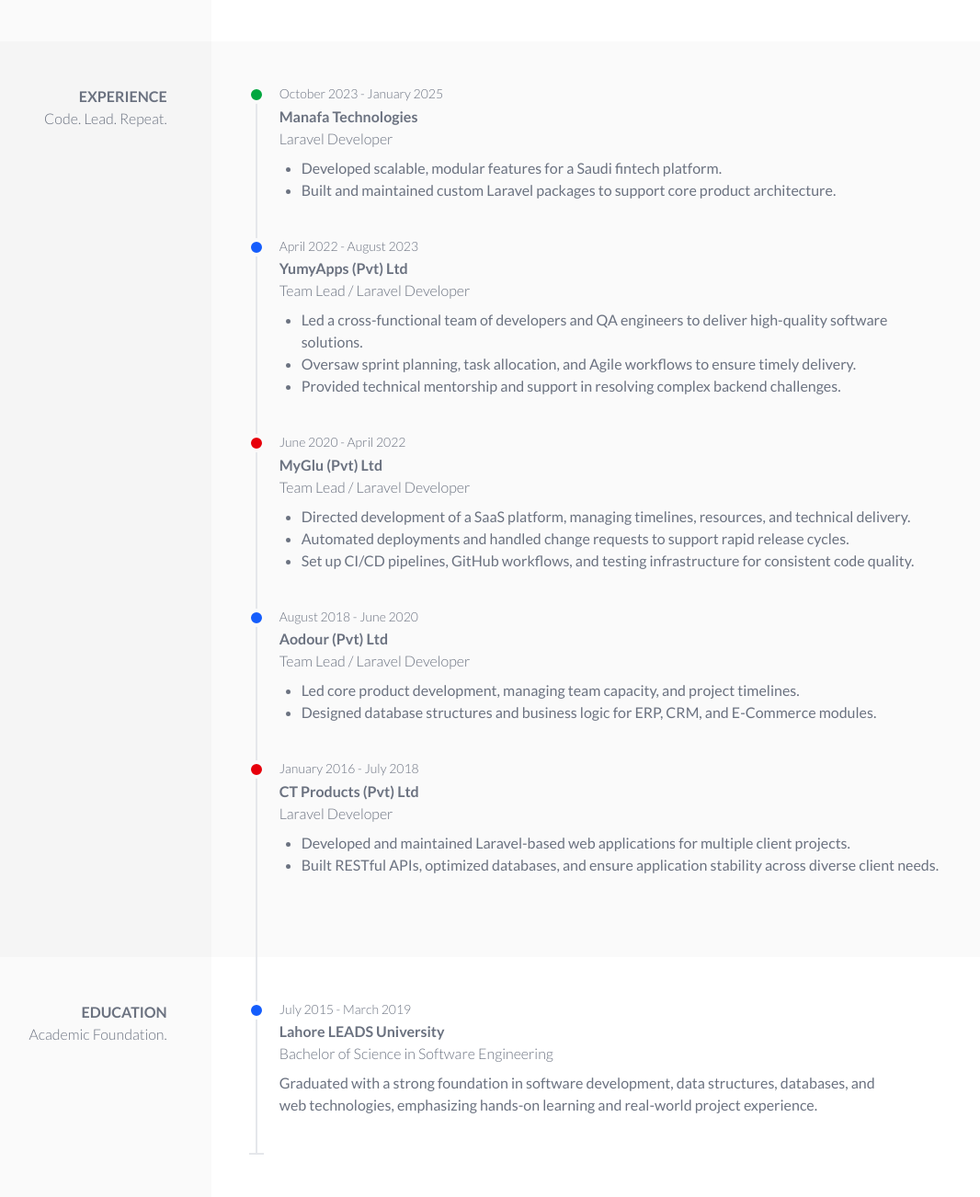
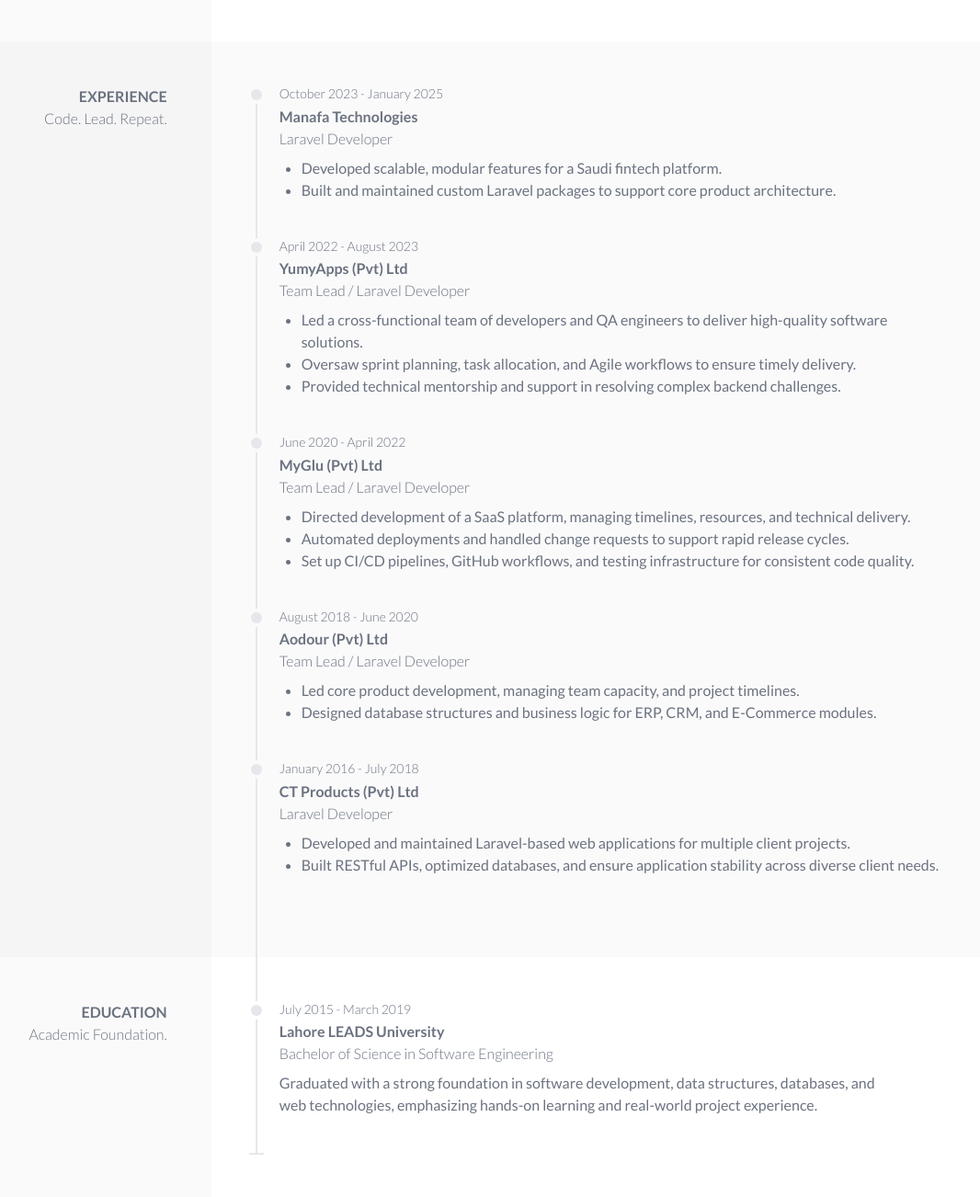
Before and after one commit to paxha/paxha.github.io, a website: page index.html in a window 1280 px wide. Shown: the part 1355-2657 px from the top of the page at 92% size, without its empty margins (197-1263 px from the left). Drawn offline with Linux system fonts and the light colour scheme.

Commit message:
refactor: update dot colors for timeline elements to improve visual consistency

```diff
--- a/index.html
+++ b/index.html
@@ -238,7 +238,7 @@
                       - Company, role, duration, and responsibilities
                     -->
                     <div class="flex relative">
-                        <div class="w-5 h-5 rounded-full bg-green-600 dot border-4 lg:border-neutral-50 border-white"></div>
+                        <div class="w-5 h-5 rounded-full bg-gray-200 dot border-4 lg:border-neutral-50 border-white"></div>
                         <div class="ml-6">
                             <span class="block leading-tight mb-1 font-thin text-sm">October 2023 - January 2025</span>
                             <h3 class="font-bold">
@@ -255,7 +255,7 @@
                         </div>
                     </div>
                     <div class="flex relative">
-                        <div class="w-5 h-5 rounded-full bg-blue-600 dot border-4 lg:border-neutral-50 border-white"></div>
+                        <div class="w-5 h-5 rounded-full bg-gray-200 dot border-4 lg:border-neutral-50 border-white"></div>
                         <div class="ml-6">
                             <span class="block leading-tight mb-1 font-thin text-sm">April 2022 - August 2023</span>
                             <h3 class="font-bold">
@@ -277,7 +277,7 @@
                         </div>
                     </div>
                     <div class="flex relative">
-                        <div class="w-5 h-5 rounded-full bg-red-600 dot border-4 lg:border-neutral-50 border-white"></div>
+                        <div class="w-5 h-5 rounded-full bg-gray-200 dot border-4 lg:border-neutral-50 border-white"></div>
                         <div class="ml-6">
                             <span class="block leading-tight mb-1 font-thin text-sm">June 2020 - April 2022</span>
                             <h3 class="font-bold">
@@ -299,7 +299,7 @@
                         </div>
                     </div>
                     <div class="flex relative">
-                        <div class="w-5 h-5 rounded-full bg-blue-600 dot border-4 lg:border-neutral-50 border-white"></div>
+                        <div class="w-5 h-5 rounded-full bg-gray-200 dot border-4 lg:border-neutral-50 border-white"></div>
                         <div class="ml-6">
                             <span class="block leading-tight mb-1 font-thin text-sm">August 2018 - June 2020</span>
                             <h3 class="font-bold">
@@ -317,7 +317,7 @@
                         </div>
                     </div>
                     <div class="flex relative">
-                        <div class="w-5 h-5 rounded-full bg-red-600 dot border-4 lg:border-neutral-50 border-white"></div>
+                        <div class="w-5 h-5 rounded-full bg-gray-200 dot border-4 lg:border-neutral-50 border-white"></div>
                         <div class="ml-6">
                             <span class="block leading-tight mb-1 font-thin text-sm">January 2016 - July 2018</span>
                             <h3 class="font-bold">
@@ -362,7 +362,7 @@
                       - University, degree, duration, and description
                     -->
                     <div class="flex relative">
-                        <div class="w-5 h-5 rounded-full bg-blue-600 dot border-4 border-white"></div>
+                        <div class="w-5 h-5 rounded-full bg-gray-200 dot border-4 border-white"></div>
                         <div class="ml-6">
                             <span class="block leading-tight mb-1 font-thin text-sm">July 2015 - March 2019</span>
                             <h3 class="font-bold">
```
Also changed, not shown: css/output.css.
